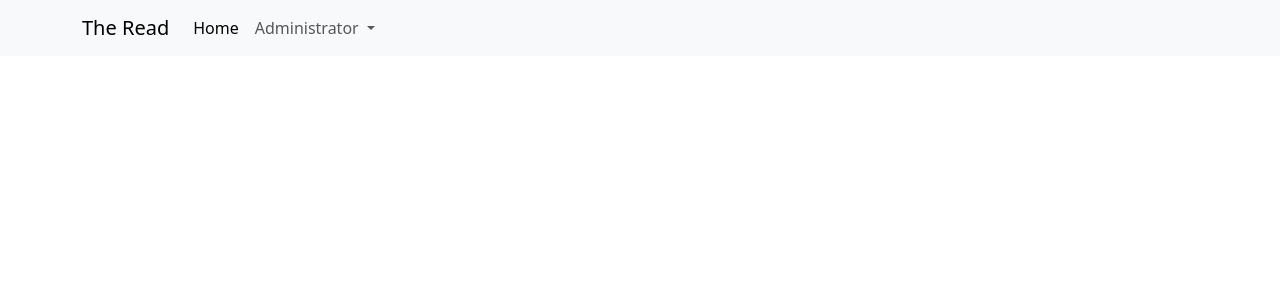
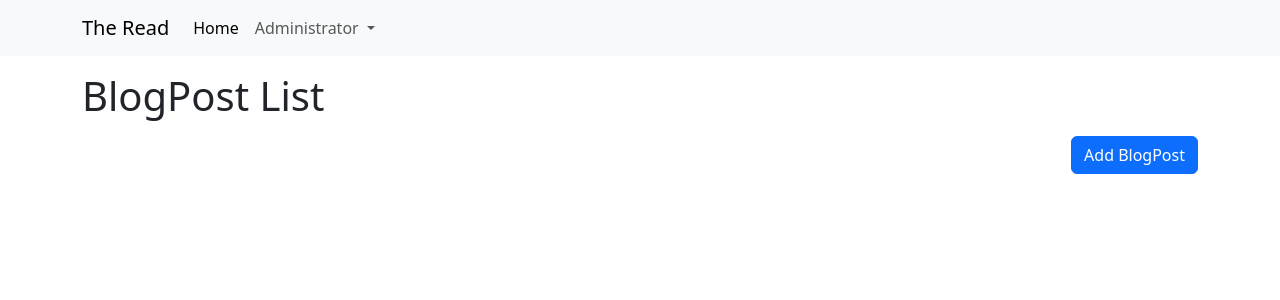
Before and after one commit to Motjiang/TheRead_UI, an Angular app: page /admin/blogposts in a window 1280 px wide. Before the commit this address led to /. Shown: the top 300 px of the page. Built offline with nearby package versions, Linux system fonts and the light colour scheme.

Commit message:
Added the Blogpost list together with its respective routing

```diff
--- a/src/app/app-routing.module.ts
+++ b/src/app/app-routing.module.ts
@@ -3,6 +3,7 @@
 import { CategoryListComponent } from './features/category/category-list/category-list.component';
 import { AddCategoryComponent } from './features/category/add-category/add-category.component';
 import { EditCategoryComponent } from './features/category/edit-category/edit-category.component';
+import { BlogpostListComponent } from './features/blog-post/blogpost-list/blogpost-list.component';
 
 const routes: Routes = [
   {
@@ -16,6 +17,10 @@
   {
     path: 'admin/categories/:id',
     component: EditCategoryComponent
+  },
+  {
+    path:'admin/blogposts',
+    component: BlogpostListComponent
   }
 ];
 
--- a/src/app/core/components/navbar/navbar.component.html
+++ b/src/app/core/components/navbar/navbar.component.html
@@ -15,9 +15,10 @@
             </a>
             <ul class="dropdown-menu">
               <li><a class="dropdown-item" [routerLink]="['admin/categories']">Categories</a></li>
-              <!-- <li><a class="dropdown-item" href="#">Another action</a></li>
-              <li><hr class="dropdown-divider"></li>
-              <li><a class="dropdown-item" href="#">Something else here</a></li> -->
+              <li>
+                <hr class="dropdown-divider">
+              </li>
+              <li><a class="dropdown-item" [routerLink]="['admin/blogposts']">Blog Posts</a></li>
             </ul>
           </li>
         </ul>
--- a/src/app/features/blog-post/blogpost-list/blogpost-list.component.html
+++ b/src/app/features/blog-post/blogpost-list/blogpost-list.component.html
@@ -1 +1,7 @@
-<p>blogpost-list works!</p>
+<div class="container">
+    <h1 class="mt-3">BlogPost List</h1>
+
+    <div class="d-flex justify-content-end mt-3">
+        <a [routerLink]="['/admin/blogposts/add']" class="btn btn-primary">Add BlogPost</a>
+    </div>
+</div>
```
